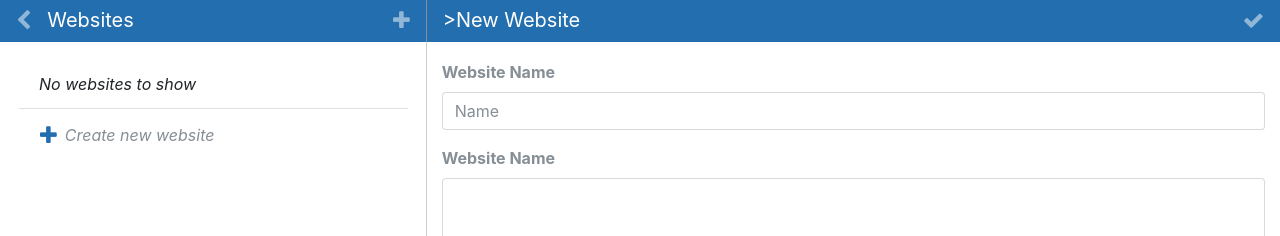
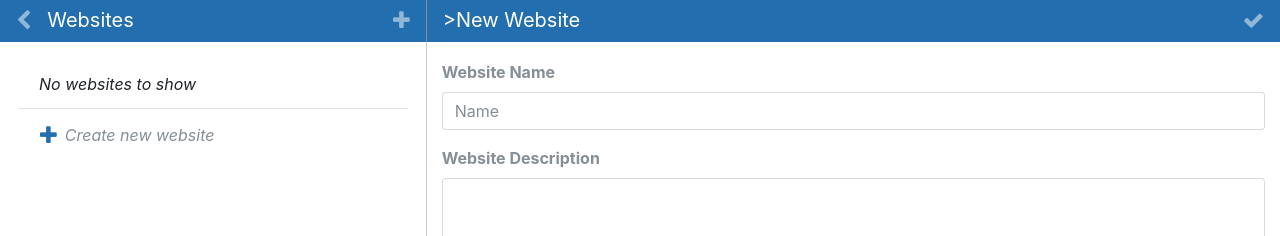
Before and after one commit to hrivks/webdev-janarthanan-hari-vikas, an Angular app: page /user/1/website/new in a window 1280 px wide. Shown: the top 236 px of the page. Built offline with nearby package versions, Linux system fonts and the light colour scheme; sample sign-in values are in the browser's storage.

Commit message:
node version specified

```diff
--- a/package.json
+++ b/package.json
@@ -3,6 +3,9 @@
   "description": "Web Dev CS 5160 Assignment - Fall 2017",
   "version": "0.0.0",
   "license": "MIT",
+  "engines": {
+    "node": "^8.4.0"
+  },
   "scripts": {
     "ng": "ng",
     "start": "ng serve",
--- a/src/app/components/website/website-new/website-new.component.html
+++ b/src/app/components/website/website-new/website-new.component.html
@@ -62,7 +62,7 @@
         <!--Website Description-->
         <div class="form-group">
           <label for="websiteDescription"
-                 class="font-weight-bold text-muted">Website Name</label>
+                 class="font-weight-bold text-muted">Website Description</label>
           <textarea class="form-control"
                     id="websiteDescription"
                     name="description"
```
Also changed, not shown: 3 other files (tests, documents, lock files or other folders).
